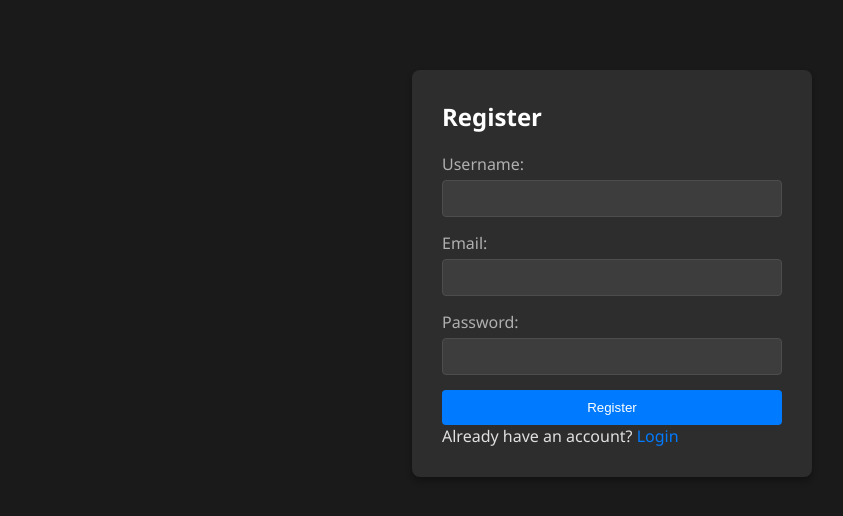
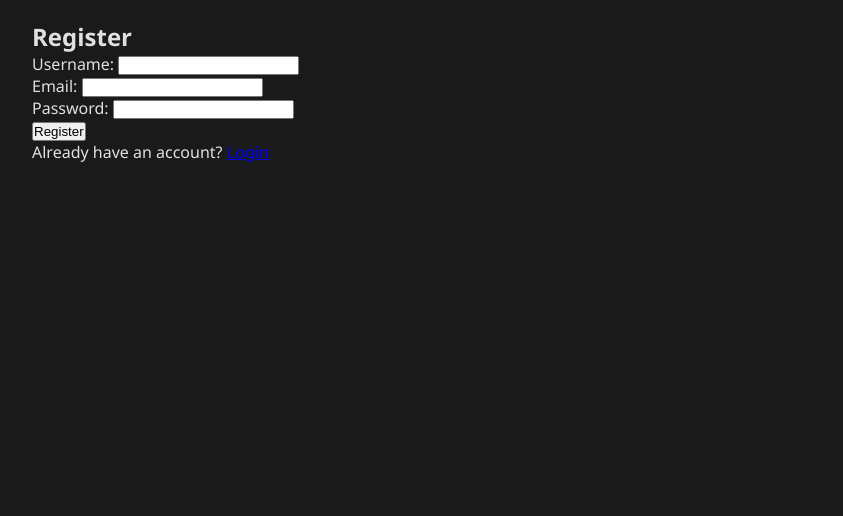
Before and after one commit to kdmeghani/chatting-app, a Flask app: page /register in a window 1280 px wide. Shown: the top 516 px of the page, without its empty margins (28-871 px from the left). Run offline with Flask 3, Linux system fonts and the light colour scheme.

Commit message:
Update style.css

```diff
--- a/static/css/style.css
+++ b/static/css/style.css
@@ -21,61 +26,7 @@ body {
     padding: 20px;
 }
 
-/* ================= AUTH FORMS ================= */
-
-.auth-form {
-    max-width: 400px;
-    margin: 50px auto;
-    background: #2d2d2d;
-    padding: 30px;
-    border-radius: 8px;
-    box-shadow: 0 4px 6px rgba(0,0,0,0.3);
-}
-
-.auth-form h2 {
-    margin-bottom: 20px;
-    color: #fff;
-}
-
-.auth-form div {
-    margin-bottom: 15px;
-}
-
-.auth-form label {
-    display: block;
-    margin-bottom: 5px;
-    color: #b0b0b0;
-}
-
-.auth-form input {
-    width: 100%;
-    padding: 10px;
-    background: #3d3d3d;
-    border: 1px solid #4d4d4d;
-    color: #fff;
-    border-radius: 4px;
-}
-
-.auth-form button {
-    width: 100%;
-    padding: 10px;
-    background: #007bff;
-    color: white;
-    border: none;
-    border-radius: 4px;
-    cursor: pointer;
-}
-
-.auth-form button:hover {
-    background: #0056b3;
-}
-
-.auth-form a {
-    color: #007bff;
-    text-decoration: none;
-}
-
-/* ================= CHAT LAYOUT ================= */
+/* ===== CHAT LAYOUT ===== */
 
 .chat-container {
     display: flex;
```
Also changed, not shown: other parts of static/css/style.css (+32 -97 lines).
